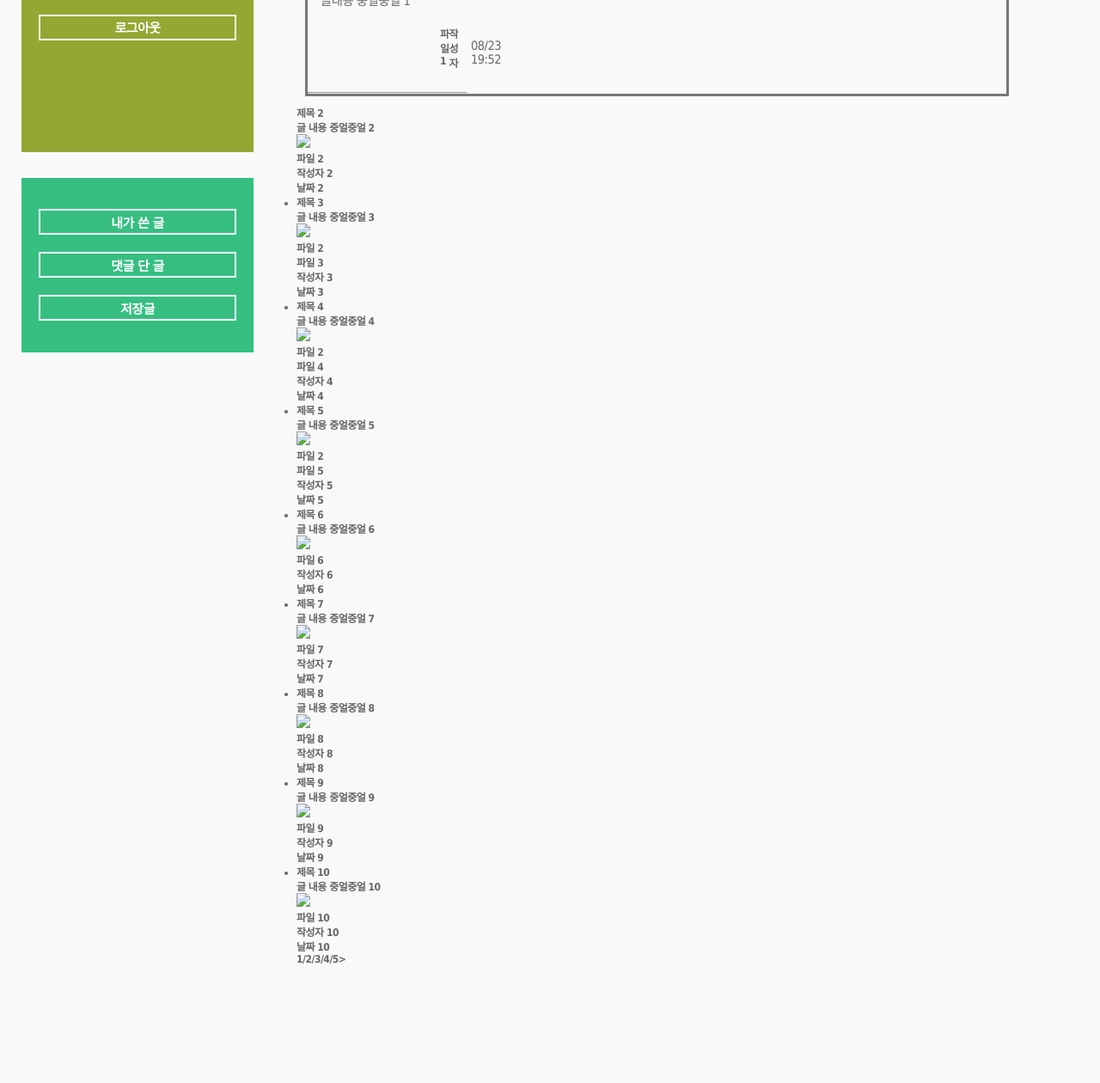
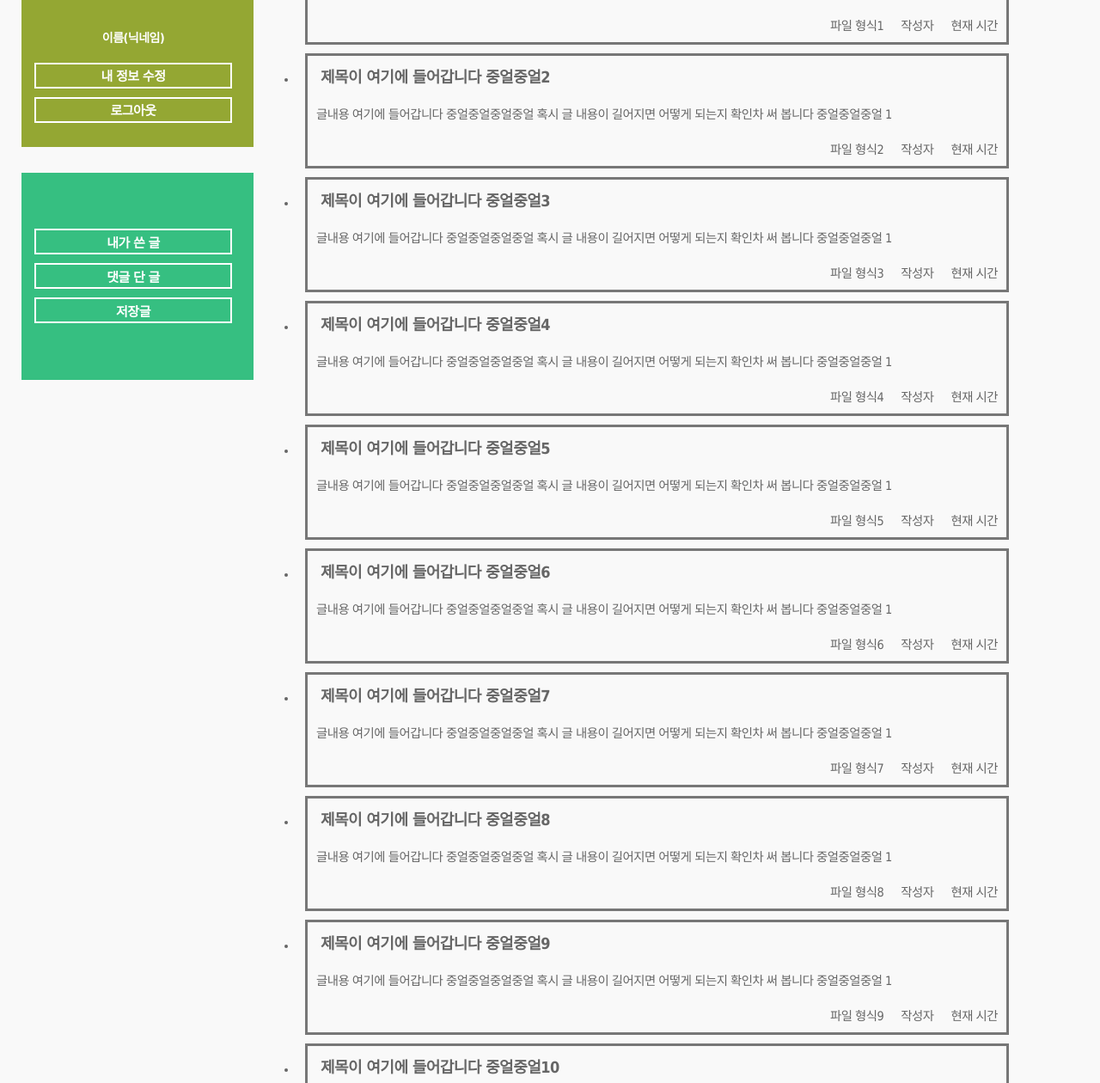
Before and after one commit to jenny5751/jenny5751.github.io, a plain HTML site: page 학술게시판.html in a window 1280 px wide. Shown: the part 386-1646 px from the top of the page at 86% size. Before the commit the page ends 1534 px from the top, so only its background shows below. Drawn offline with Linux system fonts and the light colour scheme.

Commit message:
Update 학술게시판.html

```diff
--- a/학술게시판.html
+++ b/학술게시판.html
@@ -14,21 +14,23 @@
         -webkit-box-sizing:border-box;
     }
     body {
-        background:#f9f9f9
+        background: #f9f9f9;
     }
-    a:link, a:visited {
+    a:link {
         color:#fff;
         text-decoration:none;
     }
-    a:link {
+    a:hover {
         color: #666;
-        text-decoration: none;
+    }
+    a:visited {
+        color: #053649;
     }
     .box {
         margin:0px;
         padding:10px;
     }
-    body, div, h1, h2, ol, ul, li, p, span, form, th, td, input{
+    body, div, h1, h2, h4, ol, ul, li, p, span, form, th, td, input{
         color: #666;
         font-family: "맑은 고딕", 돋움, tahoma;
         _font-family: 돋움, tahoma;
@@ -38,6 +40,7 @@
 
     h1 {
         display: block;
+        color: #666;
         font-size: 2em;
         margin-block-start: 0.67em;
         margin-block-end: 0.67em;
@@ -62,7 +65,7 @@
         width:100%;
         height:auto;
         background:#246c84;
-        font: #fff;
+        font: #fff !important;
         font-size:1.2em;
         font-weight:bold;
         position:relative;
@@ -84,41 +87,41 @@
         font-size: 20px;
         justify-content: center;
     }
-    div[class="article" i] {
+    .article {
         display: flex;
         flex-wrap: wrap;
+        flex-direction: column;
         width: 90%;
         margin: 10px;
         padding: 0;
         border-style: solid;
         border-color: #777;
+        border-collapse: collapse;
     }
     .title {
         display: flex;
         font-size: 150%;
         margin: 10px;
-        margin-left: 10px;
+        margin-left: 15px;
+    }
+    hr {
+        clear: both;
+        height: 0;
+        border: 0;
     }
     .medium {
         display: flex;
         font-size: 120%;
-        margin: 10px;
-        padding: 5px;
-        max-width: 90%;
+        margin: 0;
+        padding: 10px;
+        max-width: 100%;
         font-weight: normal;
+        border: none;
     }
     .status {
         display: flex;
-        flex-direction: row;
-        margin: 10px;
-        margin-left: 80%;
-        width: 20%;
-        padding: 5px;
+        flex-direction: row-reverse;
 
-    }
-    .content {
-        display: flex;
-        font-size: 100%;
     }
     @media screen and (max-width:720px){
         nav ul {
@@ -250,7 +253,7 @@
         nav a#trigger{
             display: none;
         }
-        .wrapper{
+        .wrapper {
             display: grid;
             grid-template-columns: 25% 75%;
         }
@@ -261,10 +264,19 @@
             display: flex;
             flex-direction: column;
             padding: 10px;
+            height: 25%;
+            background: #94a733;
             justify-content: center;
-            height: 30%;
-            background: #94a733;
 
+        }
+        .id_box img {
+            display: flex;
+            width: 50%;
+            height: 35%;
+            margin: 20%;
+            padding: 5px;
+            background: #fff;
+            justify-content: center;
         }
         .history {
             margin-top: 30px;
@@ -277,7 +289,7 @@
         }
         input[type="submit" i]{
             display: flex;
-            margin: 10px;
+            margin: 5px;
             width: 92%;
             height: 30px;
             border-color: #fff;
@@ -293,7 +305,7 @@
         }
         p[class="id" i]{
             display: flex;
-            margin: 10px;
+            margin: 5px;
             padding: 0;
             width: 92%;
             height: 30px;
@@ -310,7 +322,7 @@
 <body>
     <body>
         <div class="box">
-            <h1><img src="logo.png" width="20" height="20"><a href="로그인 된 페이지.html" target="_self"> Proteen 교수 공유 커뮤니티</a></h1>
+            <h1><img src="logo.png" width="20" height="20"><a href="로그인 된 페이지.html" target="_self" style="color:#666"> Proteen 교수 공유 커뮤니티</a></h1>
             <div class="search_box">
                 <h2>KOR/ENG</h2>
                 <input type="text" id="this_Proteen_search" name="SearchText" class="text_box" title="Proteen에서 검색" autocomplete="off" onclick="clickcr(this,'flt.search','','',event);">
@@ -336,8 +348,7 @@
         <div class="wrapper">
             <div class="left box">
                 <div class="id_box">
-                    <img hight="50" width="50" style="vertical-align:left;" src="이미지 링크">
-                    <!--이미지 크기랑 style은 내 임의대로 정한거라 수진이가 바꿔줘! :)-->
+                    <img hight="100" width="100" src="logo.png" style="justify-content: center;">
                     <p class="id">이름(닉네임)</p>
                     <p class="submit"><input type="submit" value="내 정보 수정" class="text"></p>
                     <p class="submit"><input type="submit" value="로그아웃" class="text"></p>
@@ -349,119 +360,162 @@
                 </div>
             </div>
             <div class="right box">
-                <h3>학술게시판</h3>
+                <h3><a href="음식게시판 글 목록.html" target="_self" style="color:#053649">학술 게시판</a></h3>
                 <p class="writing">글쓰기</p>
                 <ul>
                     <li>
-                        <div class="article">
                         <article>
                             <a class="article" href="남이 쓴 글 페이지.html">
-                                    <h4 class="medium">제목 1</h4>
+                                <h4 class="title">제목이 여기에 들어갑니다 중얼중얼1</h4>
                                 <hr>
-                                    <p class="medium">글내용 중얼중얼 1</p>
+                                    <p class="medium">글내용 여기에 들어갑니다 중얼중얼중얼중얼 혹시 글 내용이 길어지면 어떻게 되는지 확인차 써 봅니다 중얼중얼중얼 1</p>
                                     <ul class="status">
-                                            <p class="content">파일 1</p>
-                                            <p class="content">작성자</p>
-                                            <time class="medium">08/23 19:52</time>
+                                        <time class="medium">현재 시간</time>
+                                        <p class="medium">작성자</p>
+                                        <p class="medium">파일 형식1</p>
                                     </ul>
                                 <hr>
+                            </a>
                         </article>
-                        </div>
-                        <div>
-                            <p>제목 2</p>
-                            <p>글 내용 중얼중얼 2</p>
-                            <img hight="50" width="50" style="vertical-align:right;" src="이미지 링크">
-                            <p>파일 2</p>
-                            <p>작성자 2</p>
-                            <p>날짜 2</p>
-                        </div>
                     </li>
                     <li>
-                        <div>
-                            <p>제목 3</p>
-                            <p>글 내용 중얼중얼 3</p>
-                            <img hight="50" width="50" style="vertical-align:right;" src="이미지 링크">
-                            <p>파일 2</p>
-                            <p>파일 3</p>
-                            <p>작성자 3</p>
-                            <p>날짜 3</p>
-                        </div>
+                        <article>
+                            <a class="article" href="남이 쓴 글 페이지.html">
+                                <h4 class="title">제목이 여기에 들어갑니다 중얼중얼2</h4>
+                                <hr>
+                                    <p class="medium">글내용 여기에 들어갑니다 중얼중얼중얼중얼 혹시 글 내용이 길어지면 어떻게 되는지 확인차 써 봅니다 중얼중얼중얼 1</p>
+                                    <ul class="status">
+                                        <time class="medium">현재 시간</time>
+                                        <p class="medium">작성자</p>
+                                        <p class="medium">파일 형식2</p>
+                                    </ul>
+                                <hr>
+                            </a>
+                        </article>
                     </li>
                     <li>
-                        <div>
-                            <p>제목 4</p>
-                            <p>글 내용 중얼중얼 4</p>
-                            <img hight="50" width="50" style="vertical-align:right;" src="이미지 링크">
-                            <p>파일 2</p>
-                            <p>파일 4</p>
-                            <p>작성자 4</p>
-                            <p>날짜 4</p>
-                        </div>
+                        <article>
+                            <a class="article" href="남이 쓴 글 페이지.html">
+                                <h4 class="title">제목이 여기에 들어갑니다 중얼중얼3</h4>
+                                <hr>
+                                    <p class="medium">글내용 여기에 들어갑니다 중얼중얼중얼중얼 혹시 글 내용이 길어지면 어떻게 되는지 확인차 써 봅니다 중얼중얼중얼 1</p>
+                                    <ul class="status">
+                                        <time class="medium">현재 시간</time>
+                                        <p class="medium">작성자</p>
+                                        <p class="medium">파일 형식3</p>
+                                    </ul>
+                                <hr>
+                            </a>
+                        </article>
                     </li>
                     <li>
-                        <div>
-                            <p>제목 5</p>
-                            <p>글 내용 중얼중얼 5</p>
-                            <img hight="50" width="50" style="vertical-align:right;" src="이미지 링크">
-                            <p>파일 2</p>
-                            <p>파일 5</p>
-                            <p>작성자 5</p>
-                            <p>날짜 5</p>
-                        </div>
+                        <article>
+                            <a class="article" href="남이 쓴 글 페이지.html">
+                                <h4 class="title">제목이 여기에 들어갑니다 중얼중얼4</h4>
+                                <hr>
+                                    <p class="medium">글내용 여기에 들어갑니다 중얼중얼중얼중얼 혹시 글 내용이 길어지면 어떻게 되는지 확인차 써 봅니다 중얼중얼중얼 1</p>
+                                    <ul class="status">
+                                        <time class="medium">현재 시간</time>
+                                        <p class="medium">작성자</p>
+                                        <p class="medium">파일 형식4</p>
+                                    </ul>
+                                <hr>
+                            </a>
+                        </article>
                     </li>
                     <li>
-                        <div>
-                            <p>제목 6</p>
-                            <p>글 내용 중얼중얼 6</p>
-                            <img hight="50" width="50" style="vertical-align:right;" src="이미지 링크">
-                            <p>파일 6</p>
-                            <p>작성자 6</p>
-                            <p>날짜 6</p>
-                        </div>
+                        <article>
+                            <a class="article" href="남이 쓴 글 페이지.html">
+                                <h4 class="title">제목이 여기에 들어갑니다 중얼중얼5</h4>
+                                <hr>
+                                    <p class="medium">글내용 여기에 들어갑니다 중얼중얼중얼중얼 혹시 글 내용이 길어지면 어떻게 되는지 확인차 써 봅니다 중얼중얼중얼 1</p>
+                                    <ul class="status">
+                                        <time class="medium">현재 시간</time>
+                                        <p class="medium">작성자</p>
+                                        <p class="medium">파일 형식5</p>
+                                    </ul>
+                                <hr>
+                            </a>
+                        </article>
                     </li>
                     <li>
-                        <div>
-                            <p>제목 7</p>
-                            <p>글 내용 중얼중얼 7</p>
-                            <img hight="50" width="50" style="vertical-align:right;" src="이미지 링크">
-                            <p>파일 7</p>
-                            <p>작성자 7</p>
-                            <p>날짜 7</p>
-                        </div>
+                        <article>
+                            <a class="article" href="남이 쓴 글 페이지.html">
+                                <h4 class="title">제목이 여기에 들어갑니다 중얼중얼6</h4>
+                                <hr>
+                                    <p class="medium">글내용 여기에 들어갑니다 중얼중얼중얼중얼 혹시 글 내용이 길어지면 어떻게 되는지 확인차 써 봅니다 중얼중얼중얼 1</p>
+                                    <ul class="status">
+                                        <time class="medium">현재 시간</time>
+                                        <p class="medium">작성자</p>
+                                        <p class="medium">파일 형식6</p>
+                                    </ul>
+                                <hr>
+                            </a>
+                        </article>
                     </li>
                     <li>
-                        <div>
-                            <p>제목 8</p>
-                            <p>글 내용 중얼중얼 8</p>
-                            <img hight="50" width="50" style="vertical-align:right;" src="이미지 링크">
-                            <p>파일 8</p>
-                            <p>작성자 8</p>
-                            <p>날짜 8</p>
-                        </div>
+                        <article>
+                            <a class="article" href="남이 쓴 글 페이지.html">
+                                <h4 class="title">제목이 여기에 들어갑니다 중얼중얼7</h4>
+                                <hr>
+                                    <p class="medium">글내용 여기에 들어갑니다 중얼중얼중얼중얼 혹시 글 내용이 길어지면 어떻게 되는지 확인차 써 봅니다 중얼중얼중얼 1</p>
+                                    <ul class="status">
+                                        <time class="medium">현재 시간</time>
+                                        <p class="medium">작성자</p>
+                                        <p class="medium">파일 형식7</p>
+                                    </ul>
+                                <hr>
+                            </a>
+                        </article>
                     </li>
                     <li>
-                        <div>
-                            <p>제목 9</p>
-                            <p>글 내용 중얼중얼 9</p>
-                            <img hight="50" width="50" style="vertical-align:right;" src="이미지 링크">
-                            <p>파일 9</p>
-                            <p>작성자 9</p>
-                            <p>날짜 9</p>
-                        </div>
+                        <article>
+                            <a class="article" href="남이 쓴 글 페이지.html">
+                                <h4 class="title">제목이 여기에 들어갑니다 중얼중얼8</h4>
+                                <hr>
+                                    <p class="medium">글내용 여기에 들어갑니다 중얼중얼중얼중얼 혹시 글 내용이 길어지면 어떻게 되는지 확인차 써 봅니다 중얼중얼중얼 1</p>
+                                    <ul class="status">
+                                        <time class="medium">현재 시간</time>
+                                        <p class="medium">작성자</p>
+                                        <p class="medium">파일 형식8</p>
+                                    </ul>
+                                <hr>
+                            </a>
+                        </article>
                     </li>
                     <li>
-                        <div>
-                            <p>제목 10</p>
-                            <p>글 내용 중얼중얼 10</p>
-                            <img hight="50" width="50" style="vertical-align:right;" src="이미지 링크">
-                            <p>파일 10</p>
-                            <p>작성자 10</p>
-                            <p>날짜 10</p>
-                        </div>
+                        <article>
+                            <a class="article" href="남이 쓴 글 페이지.html">
+                                <h4 class="title">제목이 여기에 들어갑니다 중얼중얼9</h4>
+                                <hr>
+                                    <p class="medium">글내용 여기에 들어갑니다 중얼중얼중얼중얼 혹시 글 내용이 길어지면 어떻게 되는지 확인차 써 봅니다 중얼중얼중얼 1</p>
+                                    <ul class="status">
+                                        <time class="medium">현재 시간</time>
+                                        <p class="medium">작성자</p>
+                                        <p class="medium">파일 형식9</p>
+                                    </ul>
+                                <hr>
+                            </a>
+                        </article>
+                    </li>
+                    <li>
+                        <article>
+                            <a class="article" href="남이 쓴 글 페이지.html">
+                                <h4 class="title">제목이 여기에 들어갑니다 중얼중얼10</h4>
+                                <hr>
+                                    <p class="medium">글내용 여기에 들어갑니다 중얼중얼중얼중얼 혹시 글 내용이 길어지면 어떻게 되는지 확인차 써 봅니다 중얼중얼중얼 1</p>
+                                    <ul class="status">
+                                        <time class="medium">현재 시간</time>
+                                        <p class="medium">작성자</p>
+                                        <p class="medium">파일 형식10</p>
+                                    </ul>
+                                <hr>
+                            </a>
+                        </article>
                     </li>
                 </ul>
                 <div>
-                    <p><a href="/게시판 글 목록1/p/X" class="prev"></a>1/2/3/4/5<a href="/게시판 글 목록1/p/X">></a></p>
+                    <p><a href="/게시판 글 목록1/p/X" class="prev"></a>1 / 2 / 3 / 4 / 5<a href="/게시판 글 목록1/p/X">></a></p>
                     <!--에브리타임에서는 링크를 걸어 설정해둠... 내가 잘 못 찾은거일수도... :(-->
                 </div>
             </div>
```
Lines whose indentation alone changed are shown as unchanged.
